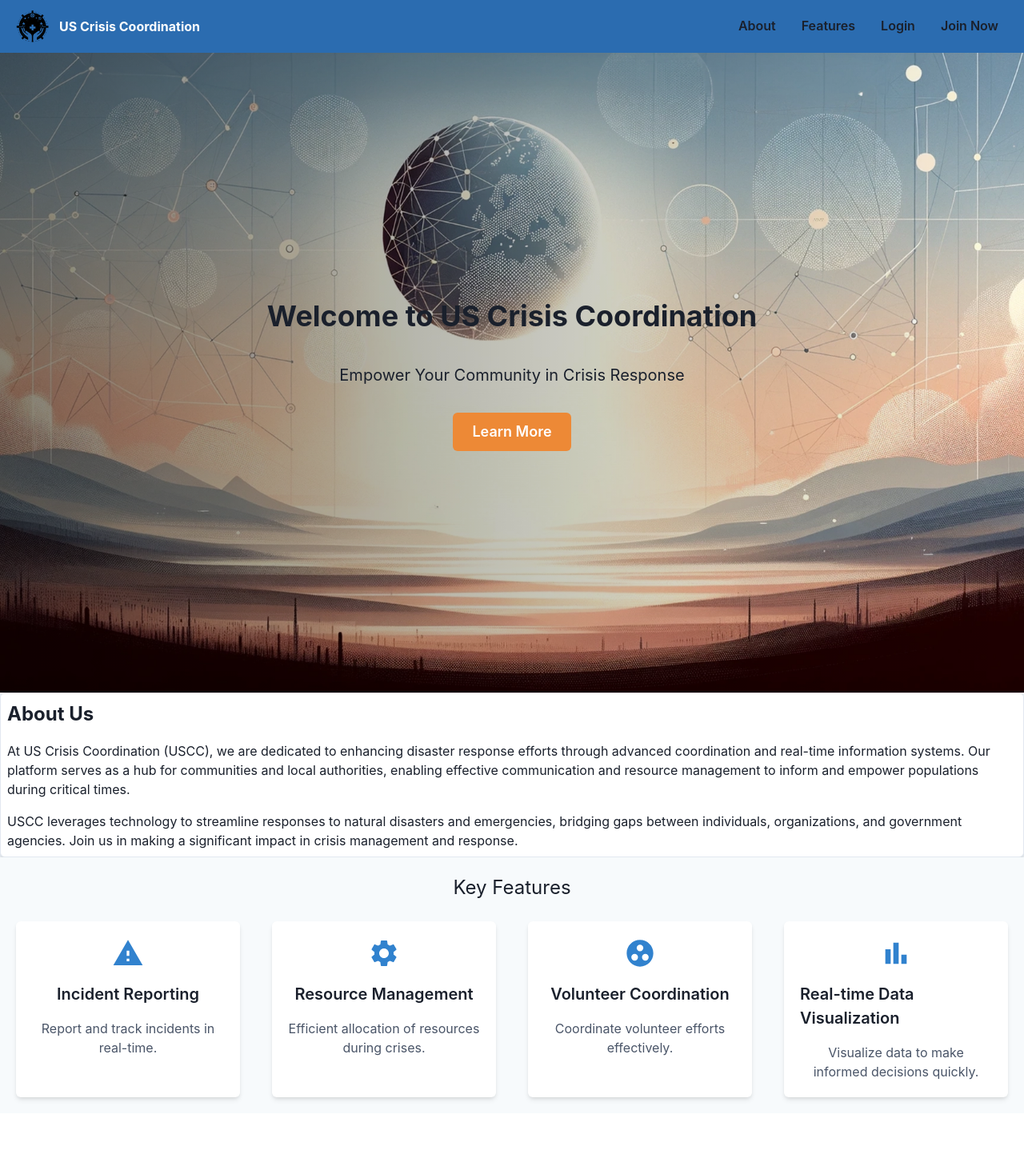
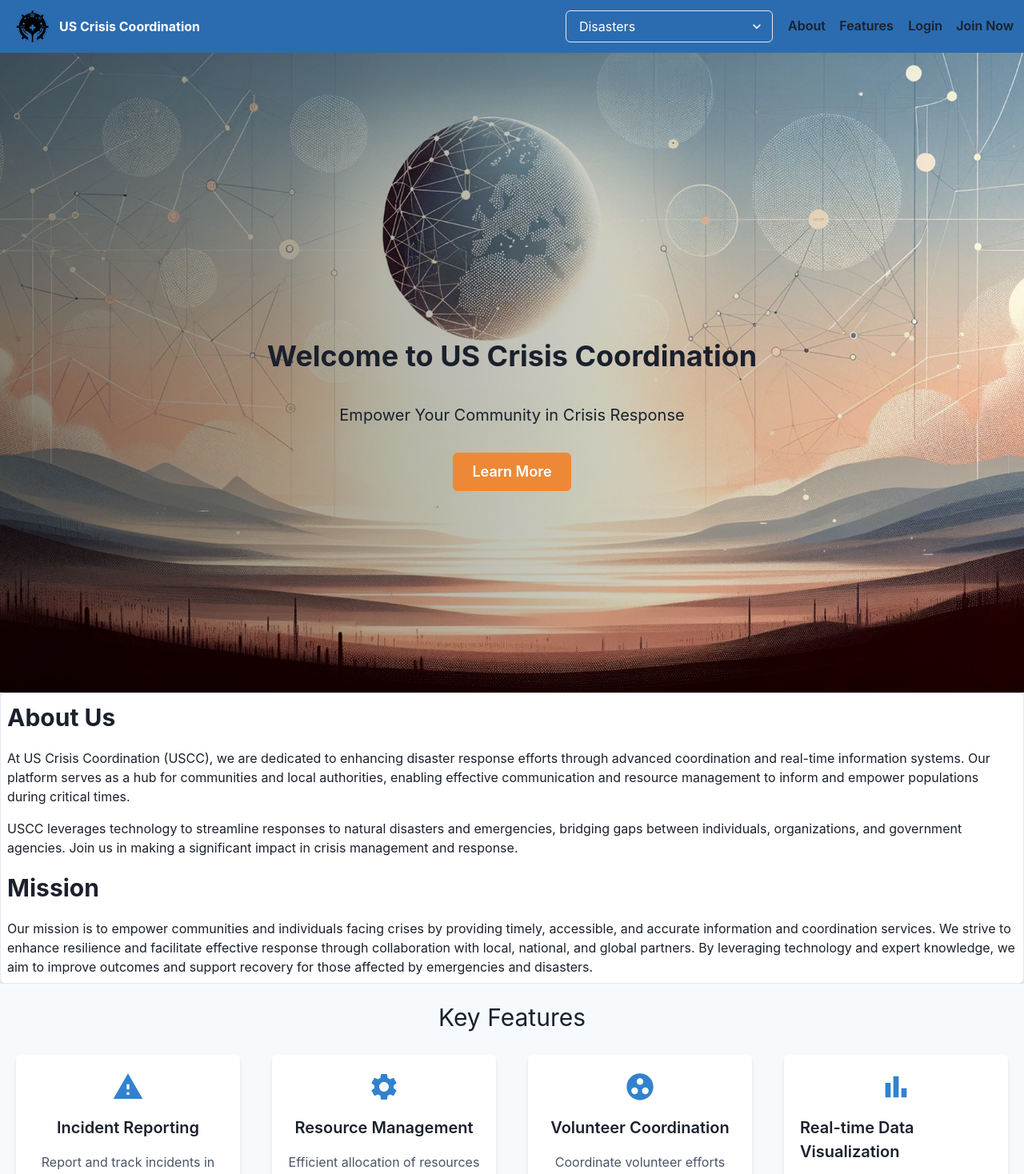
Before and after one commit to martinezeth/us-cc, a React (Create React App) app in the folder us-cc/: page / in a window 1280 px wide. Shown: the top 1468 px of the page at 80% size. Before the commit the page ends 1392 px from the top, so only its background shows below. Built offline with nearby package versions, Linux system fonts and the light colour scheme; what @saas-ui/react would draw is missing.

Commit message:
Updated landing page
Fixed the stack issues and updated the picture so the title is not right behind it

```diff
--- a/us-cc/src/App.js
+++ b/us-cc/src/App.js
@@ -3,8 +3,8 @@ import { BrowserRouter as Router, Routes, Route } from 'react-router-dom';
 import { ChakraProvider } from "@chakra-ui/react";
 import { SaasProvider } from '@saas-ui/react';
 
-import HeaderComponent from './components/headerComponent';
-import FooterComponent from './components/footerComponent';
+import HeaderComponent from './Components/HeaderComponent';
+import FooterComponent from './Components/FooterComponent';
 import LandingPage from './Pages/LandingPage';
 import NewReportPage from './Pages/NewReportPage';
 import { AuthenticationPage } from './Pages/LoginRegisterPage';
--- a/us-cc/src/Components/AboutSection.js
+++ b/us-cc/src/Components/AboutSection.js
@@ -5,12 +5,16 @@ function AboutSection() {
   return (
     <Box p={2} shadow="md" borderWidth="1px" bg="white" rounded="md">
       <VStack spacing={4} align="start">
-        <Text fontSize="2xl" fontWeight="bold">About Us</Text>
+        <Text fontSize="3xl" fontWeight="bold">About Us</Text>
         <Text fontSize="md">
           At US Crisis Coordination (USCC), we are dedicated to enhancing disaster response efforts through advanced coordination and real-time information systems. Our platform serves as a hub for communities and local authorities, enabling effective communication and resource management to inform and empower populations during critical times.
         </Text>
         <Text fontSize="md">
           USCC leverages technology to streamline responses to natural disasters and emergencies, bridging gaps between individuals, organizations, and government agencies. Join us in making a significant impact in crisis management and response.
+        </Text>
+        <Text fontSize="3xl" fontWeight="bold">Mission</Text>
+        <Text fontSize="md">Our mission is to empower communities and individuals facing crises by providing timely, accessible, and accurate information and coordination services.
+         We strive to enhance resilience and facilitate effective response through collaboration with local, national, and global partners. By leveraging technology and expert knowledge, we aim to improve outcomes and support recovery for those affected by emergencies and disasters.
         </Text>
       </VStack>
     </Box>
--- /dev/null
+++ b/us-cc/src/Components/Disasters.js
@@ -0,0 +1,15 @@
+import React from "react";
+import {Select} from '@chakra-ui/react';
+
+export default function DropDown(){
+    return(
+        <Select  placeholder="Disasters">
+            <option value='wildfire'>Wildfire</option>
+            <option value='flood'>Flood</option>
+            <option value='hurricane'>Hurricane</option>
+            <option value='earthquake'>Earthquake</option>
+            <option value='virus'>Virus</option>
+            <option value='zombies'>Zombies</option>
+        </Select>
+    );
+};
--- a/us-cc/src/Components/FeaturesSection.js
+++ b/us-cc/src/Components/FeaturesSection.js
@@ -27,7 +27,7 @@ const FeatureCard = ({ title, description, icon }) => {
 const FeaturesSection = () => {
   return (
     <Box p={5} bg="gray.50">
-      <Text fontSize="2xl" textAlign="center" mb={6}>
+      <Text fontSize="3xl" textAlign="center" mb={6}>
         Key Features
       </Text>
       <SimpleGrid columns={{ base: 1, md: 2, lg: 4 }} spacing={10}>
--- a/us-cc/src/Components/HeroSection.js
+++ b/us-cc/src/Components/HeroSection.js
@@ -27,7 +27,8 @@ const Hero = () => {
         height="full"
         bgGradient="linear(to-r, blackAlpha.600, transparent)"
       >
-        <Text fontSize="4xl" fontWeight="bold" color={textColor} textAlign="center">
+        {/*padding top is what is shifting the Welcome title down so it is not hidden */}
+        <Text paddingTop="100px" fontSize="4xl" fontWeight="bold" color={textColor} textAlign="center">
           Welcome to US Crisis Coordination
         </Text>
         <Text fontSize="xl" color={textColor} textAlign="center" maxW="lg">
--- a/us-cc/src/Components/headerComponent.js
+++ b/us-cc/src/Components/headerComponent.js
@@ -1,70 +1,10 @@
-// import React from 'react';
-// import { AppBar, Toolbar, Typography, Button, IconButton, Box } from '@mui/material';
-// import { AuthenticationPage, Login } from '../Pages/LoginRegisterPage';
-// // import MenuIcon from '@mui/icons-material/Menu';
-// import Logo from '../Images/usccLogoDraft.svg';
-// import { Link, useNavigate, useLocation } from 'react-router-dom';
-
-// const HeaderComponent = () => {
-
-//   const location = useLocation();
-//   const navigate = useNavigate();
-
-//   // Function to handle navigation to different sections of the main page (i.e. Home, About, Features, etc.)
-//   const handleNavigation = (sectionId) => {
-//     if (location.pathname === '/') {
-//       scrollToSection(sectionId);
-//     } else {
-//       navigate("/", { state: { sectionId: sectionId } });
-//     }
-//   };
-
-
-//   const scrollToSection = (sectionId) => {
-//     const section = document.getElementById(sectionId);
-//     if (section) {
-//       section.scrollIntoView({ behavior: 'smooth', block: 'start' });
-//     }
-//   };
-
-
-//   return (
-//     <AppBar position="static">
-//       <Toolbar>
-//         {/* Logo */}
-//         <IconButton edge="start" color="inherit" aria-label="logo" component={Link} to="/">
-//           <img src={Logo} alt="logo" style={{ maxHeight: '50px' }} />
-//         </IconButton>
-
-//         {/* Title */}
-//         <Typography variant="h6" component="div" sx={{ flexGrow: 1 }}>
-//           US Crisis Coordination
-//         </Typography>
-
-//         {/* Spacer to push the rest to the right */}
-//         <Box sx={{ flexGrow: 1 }} />
-
-//         {/* Navigation Links */}
-
-//         <Button color="inherit" onClick={() => handleNavigation('about-section')}>About</Button>
-//         <Button color="inherit" onClick={() => handleNavigation('features-section')}>Features</Button>
-
-//         {/* Login/Join Now Button */}
-//         <Button color="inherit" component={Link} to="/login">Login</Button>
-//         <Button color="inherit" component={Link} to="/register">Join Now</Button>
-//       </Toolbar>
-//     </AppBar>
-//   );
-// };
-
-// export default HeaderComponent;
-
 
 import React from 'react';
-import { Box, Flex, Button, Image, useDisclosure, IconButton, Spacer, Text, Link as ChakraLink } from '@chakra-ui/react';
-import { HamburgerIcon, CloseIcon } from '@chakra-ui/icons';
+import { Box, Flex, Button, Image, useDisclosure, IconButton, Spacer, Text, Link as ChakraLink , Stack} from '@chakra-ui/react';
+import { HamburgerIcon, CloseIcon} from '@chakra-ui/icons';
 import { Link, useNavigate, useLocation } from 'react-router-dom';
 import Logo from '../Images/usccLogoDraft.svg';
+import DropDown from './Disasters';
 
 const HeaderComponent = () => {
   const location = useLocation();
@@ -108,10 +48,13 @@ const HeaderComponent = () => {
 
         {/* Navigation Links */}
         <Box display={{ base: isOpen ? "block" : "none", md: "flex" }} alignItems="center">
-          <Button variant="ghost" onClick={() => handleNavigation('about-section')}>About</Button>
-          <Button variant="ghost" onClick={() => handleNavigation('features-section')}>Features</Button>
-          <Button variant="ghost" as={Link} to="/login">Login</Button>
-          <Button variant="ghost" as={Link} to="/register">Join Now</Button>
+          <Stack direction="row" spacing={4} justifyContent="left">
+            <DropDown/>
+            <Button  padding="8px 16px" variant="ghost" onClick={() => handleNavigation('about-section')}>About</Button>
+            <Button  padding="8px 16px" variant="ghost" onClick={() => handleNavigation('features-section')}>Features</Button>
+            <Button  padding="8px 16px" variant="ghost" as={Link} to="/login">Login</Button>
+            <Button  padding="8px 16px" variant="ghost" as={Link} to="/register">Join Now</Button>
+          </Stack>
         </Box>
       </Flex>
     </Box>
--- a/us-cc/src/Pages/LandingPage.js
+++ b/us-cc/src/Pages/LandingPage.js
@@ -24,9 +24,9 @@
 
 import React from 'react';
 import { Box, VStack } from '@chakra-ui/react';
-import Hero from '../components/HeroSection'; // Importing the Hero component
-import AboutSection from '../components/AboutSection';
-import FeaturesSection from '../components/FeaturesSection';
+import Hero from '../Components/HeroSection'; // Importing the Hero component
+import AboutSection from '../Components/AboutSection';
+import FeaturesSection from '../Components/FeaturesSection';
 
 export default function LandingPage() {
   return (
```
